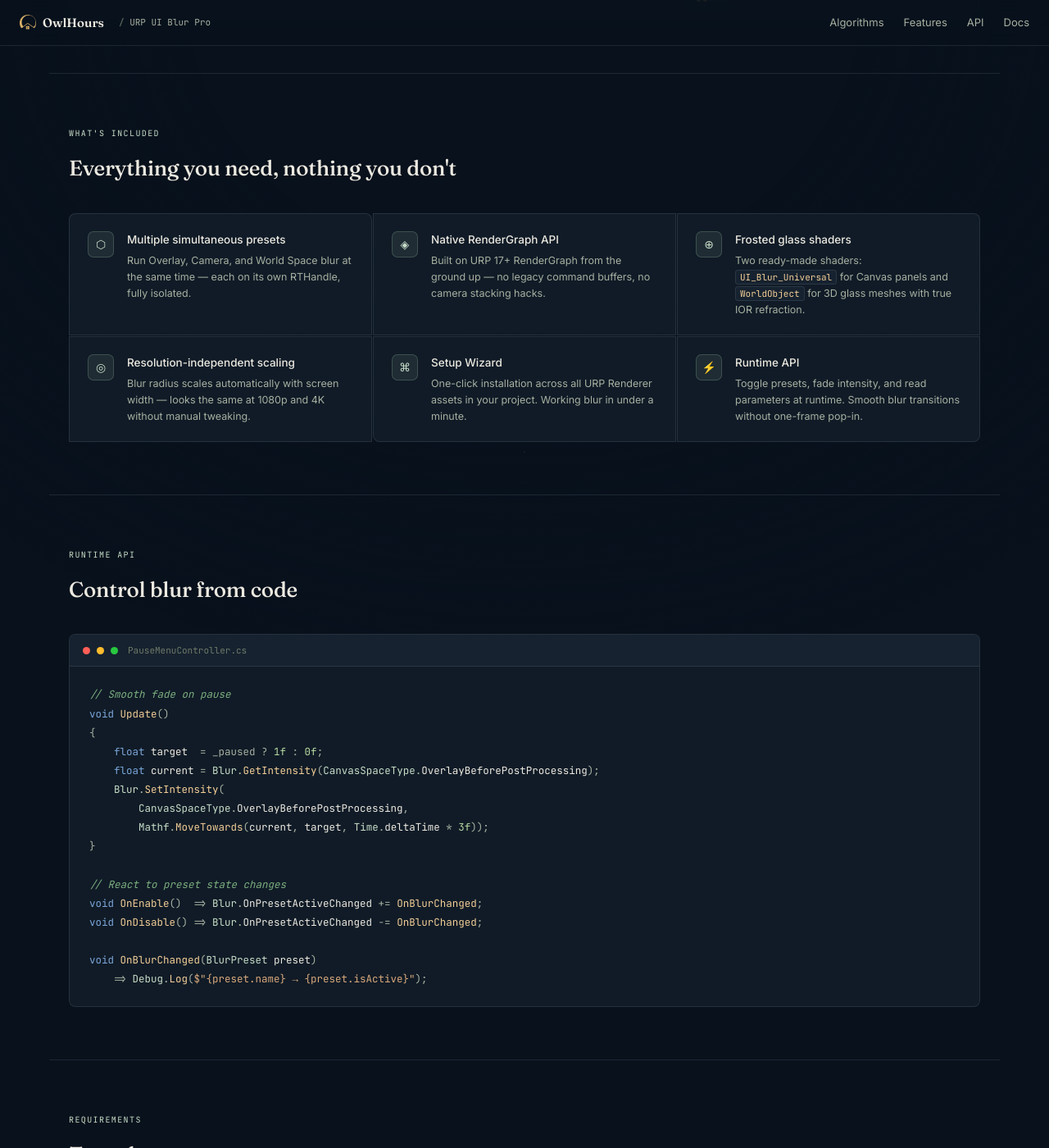
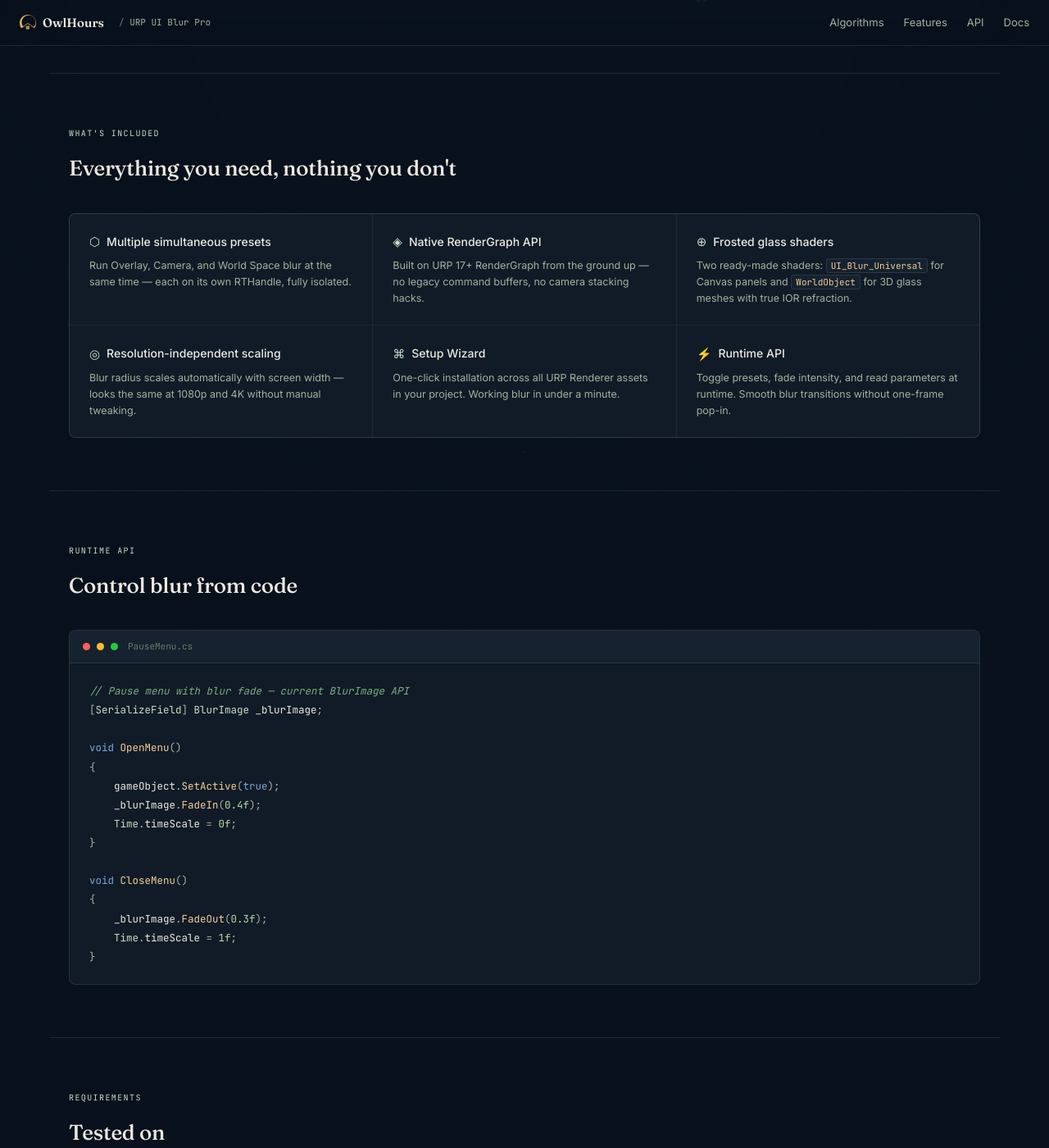
Before and after one commit to owlhoursspace/owlhourspace.github.io, a Jekyll site: the page tools/urp-ui-blur-pro/index.html, which Jekyll copies as it is, in a window 1280 px wide and 1400 px high, scrolled down 1699 px. Shown: the whole window at 82% size. Built offline with Jekyll 4.4.1, drawn with Linux system fonts in a browser that asks for light colours.

Commit message:
Update index.html

```diff
--- a/tools/urp-ui-blur-pro/index.html
+++ b/tools/urp-ui-blur-pro/index.html
@@ -164,26 +164,20 @@
   .dot.off{background:var(--hairline);}
 
   /* ── Feature grid ── */
-  .feature-grid{display:grid; grid-template-columns:repeat(3, 1fr); gap:1px;}
+  .feature-grid{
+    display:grid; grid-template-columns:repeat(3, 1fr);
+    gap:1px; background:var(--hairline); border:1px solid var(--hairline);
+    border-radius:8px; overflow:hidden;
+  }
   .feature-item{
-    display:flex; gap:16px; padding:20px 22px;
-    background:var(--surface); border:1px solid var(--hairline);
-    transition:background 0.15s;
+    background:var(--surface); padding:22px 24px; transition:background 0.15s;
   }
-  .feature-grid > .feature-item:first-child{border-radius:8px 8px 0 0;}
-  .feature-grid > .feature-item:nth-child(3){border-radius:0 8px 0 0;}
-  .feature-grid > .feature-item:nth-last-child(2){border-radius:0 0 0 8px;}
-  .feature-grid > .feature-item:last-child{border-radius:0 0 8px 0;}
   .feature-item:hover{background:var(--surface2);}
-  .feature-icon{
-    flex-shrink:0; width:32px; height:32px; border-radius:7px;
-    background:rgba(143,174,147,0.12); border:1px solid rgba(143,174,147,0.28);
-    display:flex; align-items:center; justify-content:center;
-    font-size:14px; color:var(--sage-tint); margin-top:1px;
-  }
-  .feature-item h3{font-size:13.5px; font-weight:500; color:var(--ink); margin-bottom:4px;}
-  .feature-item p{font-size:12.5px; color:var(--ink-soft); line-height:1.6;}
-  .feature-item code{
+  .feature-head{display:flex; align-items:center; gap:8px; margin-bottom:8px;}
+  .feature-tag{font-size:15px; color:var(--sage-tint); line-height:1;}
+  .feature-name{font-size:14px; font-weight:500; color:var(--ink);}
+  .feature-desc{font-size:12.5px; color:var(--ink-soft); line-height:1.6;}
+  .feature-desc code{
     font-family:var(--mono); font-size:11px;
     background:var(--surface2); color:var(--amber-tint);
     padding:1px 5px; border-radius:3px; border:1px solid var(--hairline);
@@ -254,9 +248,6 @@
     footer{padding:20px;}
     .algo-grid{grid-template-columns:1fr;}
     .feature-grid{grid-template-columns:1fr;}
-    .feature-grid > .feature-item{border-radius:0 !important;}
-    .feature-grid > .feature-item:first-child{border-radius:8px 8px 0 0 !important;}
-    .feature-grid > .feature-item:last-child{border-radius:0 0 8px 8px !important;}
   }
 </style>
 </head>
@@ -377,51 +368,33 @@
     <div class="feature-grid">
 
       <div class="feature-item">
-        <div class="feature-icon">⬡</div>
-        <div>
-          <h3>Multiple simultaneous presets</h3>
-          <p>Run Overlay, Camera, and World Space blur at the same time — each on its own RTHandle, fully isolated.</p>
-        </div>
+        <div class="feature-head"><span class="feature-tag">⬡</span><span class="feature-name">Multiple simultaneous presets</span></div>
+        <div class="feature-desc">Run Overlay, Camera, and World Space blur at the same time — each on its own RTHandle, fully isolated.</div>
       </div>
 
       <div class="feature-item">
-        <div class="feature-icon">◈</div>
-        <div>
-          <h3>Native RenderGraph API</h3>
-          <p>Built on URP 17+ RenderGraph from the ground up — no legacy command buffers, no camera stacking hacks.</p>
-        </div>
+        <div class="feature-head"><span class="feature-tag">◈</span><span class="feature-name">Native RenderGraph API</span></div>
+        <div class="feature-desc">Built on URP 17+ RenderGraph from the ground up — no legacy command buffers, no camera stacking hacks.</div>
       </div>
 
       <div class="feature-item">
-        <div class="feature-icon">⊕</div>
-        <div>
-          <h3>Frosted glass shaders</h3>
-          <p>Two ready-made shaders: <code>UI_Blur_Universal</code> for Canvas panels and <code>WorldObject</code> for 3D glass meshes with true IOR refraction.</p>
-        </div>
+        <div class="feature-head"><span class="feature-tag">⊕</span><span class="feature-name">Frosted glass shaders</span></div>
+        <div class="feature-desc">Two ready-made shaders: <code>UI_Blur_Universal</code> for Canvas panels and <code>WorldObject</code> for 3D glass meshes with true IOR refraction.</div>
       </div>
 
       <div class="feature-item">
-        <div class="feature-icon">◎</div>
-        <div>
-          <h3>Resolution-independent scaling</h3>
-          <p>Blur radius scales automatically with screen width — looks the same at 1080p and 4K without manual tweaking.</p>
-        </div>
+        <div class="feature-head"><span class="feature-tag">◎</span><span class="feature-name">Resolution-independent scaling</span></div>
+        <div class="feature-desc">Blur radius scales automatically with screen width — looks the same at 1080p and 4K without manual tweaking.</div>
       </div>
 
       <div class="feature-item">
-        <div class="feature-icon">⌘</div>
-        <div>
-          <h3>Setup Wizard</h3>
-          <p>One-click installation across all URP Renderer assets in your project. Working blur in under a minute.</p>
-        </div>
+        <div class="feature-head"><span class="feature-tag">⌘</span><span class="feature-name">Setup Wizard</span></div>
+        <div class="feature-desc">One-click installation across all URP Renderer assets in your project. Working blur in under a minute.</div>
       </div>
 
       <div class="feature-item">
-        <div class="feature-icon">⚡</div>
-        <div>
-          <h3>Runtime API</h3>
-          <p>Toggle presets, fade intensity, and read parameters at runtime. Smooth blur transitions without one-frame pop-in.</p>
-        </div>
+        <div class="feature-head"><span class="feature-tag">⚡</span><span class="feature-name">Runtime API</span></div>
+        <div class="feature-desc">Toggle presets, fade intensity, and read parameters at runtime. Smooth blur transitions without one-frame pop-in.</div>
       </div>
 
     </div>
@@ -436,24 +409,23 @@
         <div class="code-dot" style="background:#ff5f57"></div>
         <div class="code-dot" style="background:#febc2e"></div>
         <div class="code-dot" style="background:#28c840"></div>
-        <span class="code-filename">PauseMenuController.cs</span>
+        <span class="code-filename">PauseMenu.cs</span>
       </div>
-<pre><span class="cm">// Smooth fade on pause</span>
-<span class="kw">void</span> <span class="fn">Update</span>()
+<pre><span class="cm">// Pause menu with blur fade — current BlurImage API</span>
+[<span class="cl">SerializeField</span>] <span class="cl">BlurImage</span> <span class="nm">_blurImage</span>;
+
+<span class="kw">void</span> <span class="fn">OpenMenu</span>()
 {
-    <span class="kw">float</span> <span class="nm">target</span>  = _paused ? <span class="nu">1f</span> : <span class="nu">0f</span>;
-    <span class="kw">float</span> <span class="nm">current</span> = <span class="cl">Blur</span>.<span class="fn">GetIntensity</span>(<span class="cl">CanvasSpaceType</span>.<span class="nm">OverlayBeforePostProcessing</span>);
-    <span class="cl">Blur</span>.<span class="fn">SetIntensity</span>(
-        <span class="cl">CanvasSpaceType</span>.<span class="nm">OverlayBeforePostProcessing</span>,
-        <span class="cl">Mathf</span>.<span class="fn">MoveTowards</span>(<span class="nm">current</span>, <span class="nm">target</span>, <span class="cl">Time</span>.<span class="nm">deltaTime</span> * <span class="nu">3f</span>));
+    <span class="nm">gameObject</span>.<span class="fn">SetActive</span>(<span class="kw">true</span>);
+    <span class="nm">_blurImage</span>.<span class="fn">FadeIn</span>(<span class="nu">0.4f</span>);
+    <span class="cl">Time</span>.<span class="nm">timeScale</span> = <span class="nu">0f</span>;
 }
 
-<span class="cm">// React to preset state changes</span>
-<span class="kw">void</span> <span class="fn">OnEnable</span>()  => <span class="cl">Blur</span>.<span class="nm">OnPresetActiveChanged</span> += <span class="fn">OnBlurChanged</span>;
-<span class="kw">void</span> <span class="fn">OnDisable</span>() => <span class="cl">Blur</span>.<span class="nm">OnPresetActiveChanged</span> -= <span class="fn">OnBlurChanged</span>;
-
-<span class="kw">void</span> <span class="fn">OnBlurChanged</span>(<span class="cl">BlurPreset</span> <span class="nm">preset</span>)
-    => <span class="cl">Debug</span>.<span class="fn">Log</span>(<span class="st">$"{preset.name} → {preset.isActive}"</span>);</pre>
+<span class="kw">void</span> <span class="fn">CloseMenu</span>()
+{
+    <span class="nm">_blurImage</span>.<span class="fn">FadeOut</span>(<span class="nu">0.3f</span>);
+    <span class="cl">Time</span>.<span class="nm">timeScale</span> = <span class="nu">1f</span>;
+}</pre>
     </div>
   </div>
 
```
